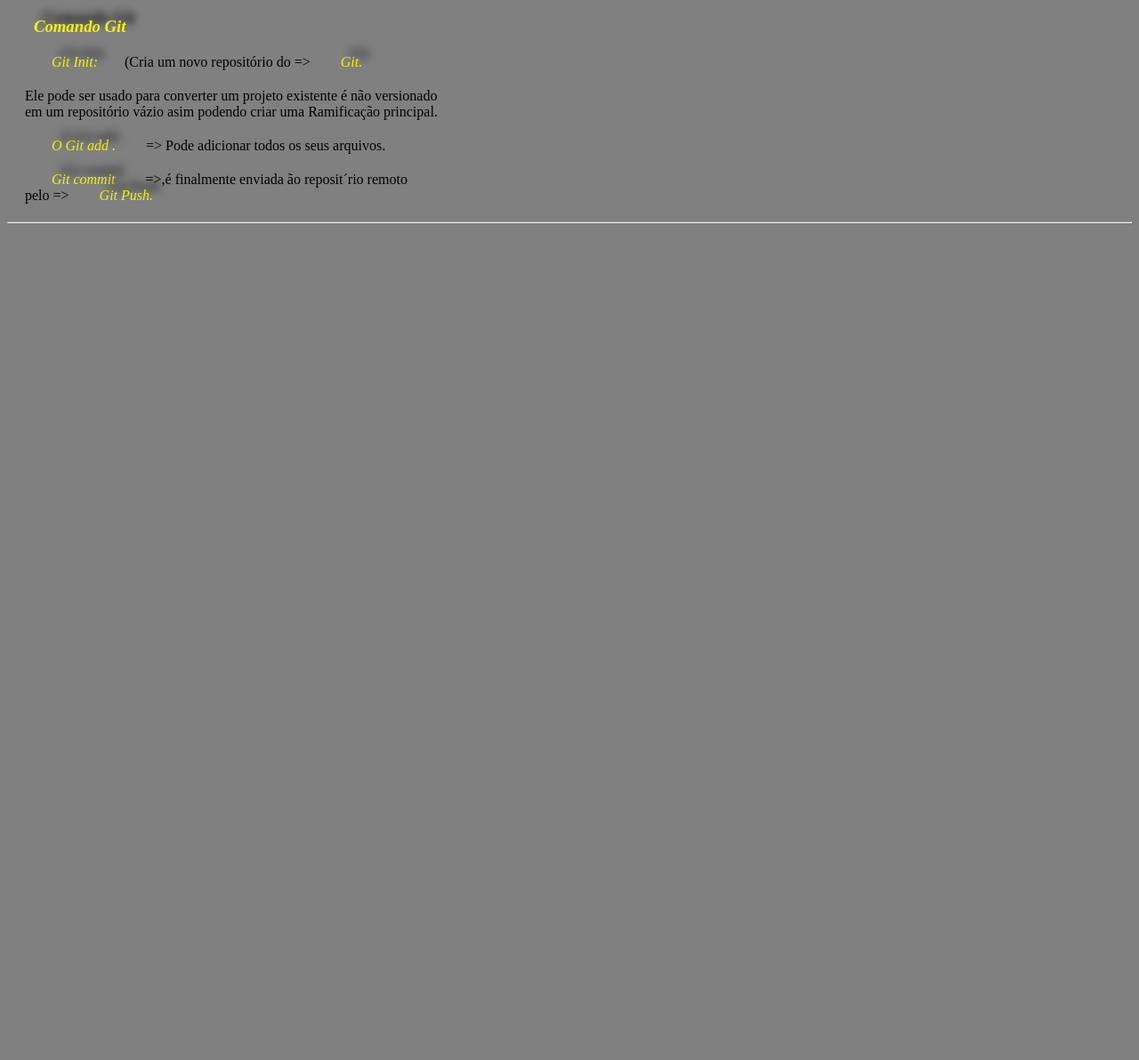
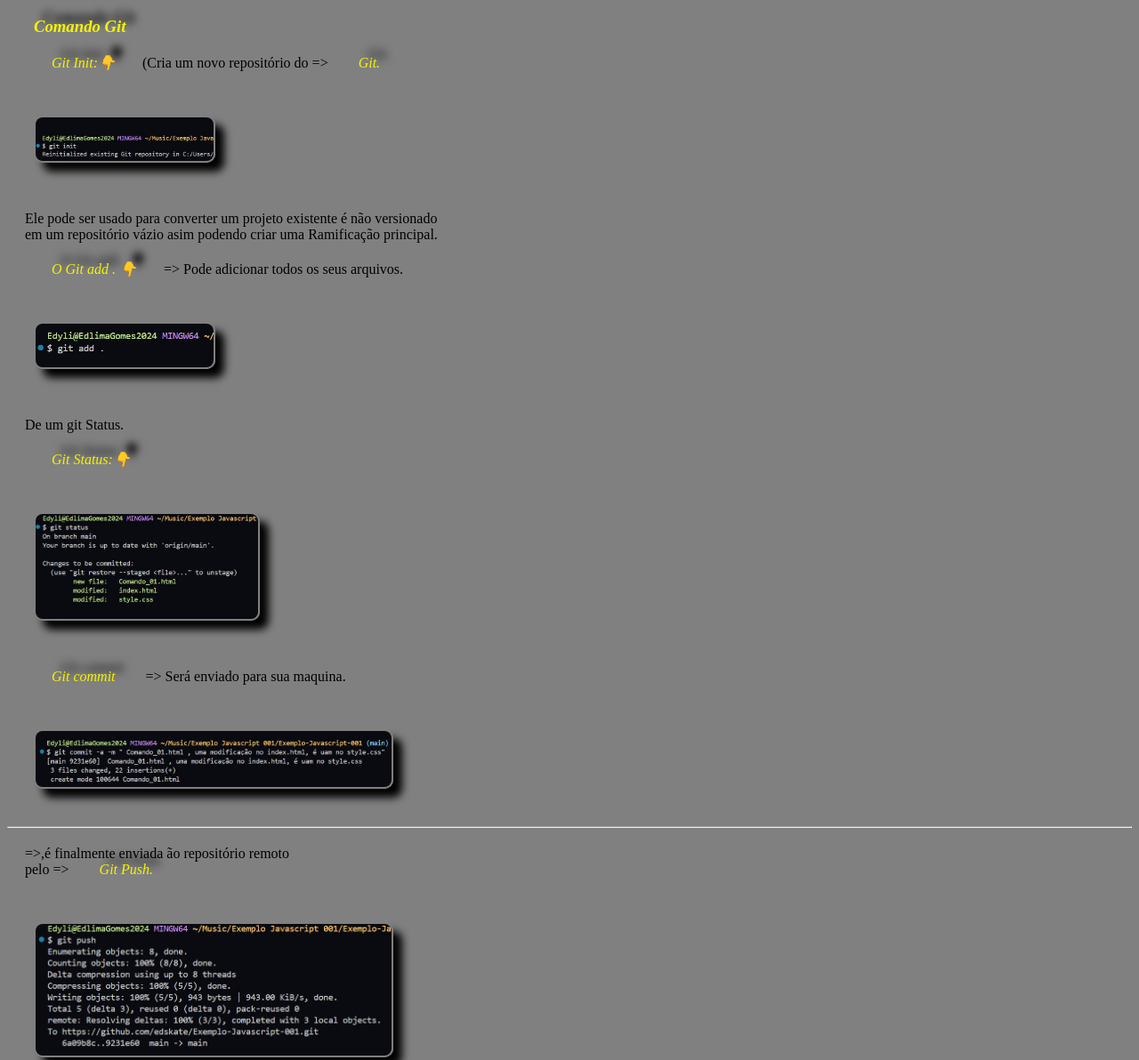
Before and after one commit to edskate/Exemplo-Javascript-001, a plain HTML site: page Comando_01.html in a window 1280 px wide. Shown: the top 1192 px of the page at 89% size. Before the commit the page ends 800 px from the top, so only its background shows below. Drawn offline with Linux system fonts and the light colour scheme.

Commit message:
adicioando todos os arquivos

```diff
--- a/Comando_01.html
+++ b/Comando_01.html
@@ -8,10 +8,18 @@
 </head>
 <body>
     <h3><i>Comando Git</i></h3>
-    <p><i>Git Init:</i>(Cria um novo repositório do =>  <i>Git.</i></p>
+    <p><i>Git Init:👇</i>(Cria um novo repositório do =>  <i>Git.</i></p>
+    <img src="img/git init 1.jpg" width="200" alt="">
     <p>Ele pode ser usado para converter um projeto existente é não versionado <br> em um repositório vázio asim podendo criar uma  Ramificação principal.</p>
-    <p> <i>O Git add . </i>=> Pode adicionar todos os seus arquivos.</p>
-    <p><i>Git commit</i> =>,é finalmente enviada  ão reposit´rio remoto <br> pelo => <i>Git Push.</i></p>
+    <p> <i>O Git add . 👇</i>=> Pode adicionar todos os seus arquivos.</p>
+    <img src="img/git add ..jpg" width="200" alt="">
+    <p>De um git Status.</p>
+    <p> <i>Git Status:👇</i></p>
+    <img src="img/git status mostrando todos os arquivos adicionados.jpg" width="250" alt="">
+    <p><i>Git commit</i> => Será enviado para sua maquina.</p>
+    <img src="img/Commit do seu projeto descrevendo.jpg" width="400" alt="">
     <hr>
+    <p>=>,é finalmente enviada  ão repositório remoto <br> pelo => <i>Git Push.</i></p>
+        <img src="img/Final o git push.jpg" width="400" alt="">
 </body>
 </html>
--- a/style.css
+++ b/style.css
@@ -9,3 +9,9 @@ i{
 p{
     margin: 20px;
 }
+img{
+    margin: 30px;
+    box-shadow: 10px 10px 10px ;
+    border: 2px solid gray;
+    border-radius: 10px 10px 10px ;
+}
```
Also changed, not shown: img/Commit do seu projeto descrevendo.jpg (added), img/Final o git push.jpg (added), img/git add ..jpg (added), img/git init 1.jpg (added), img/git status mostrando todos os arquivos adicionados.jpg (added).
